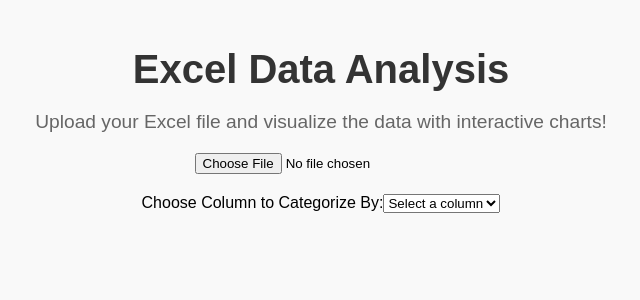
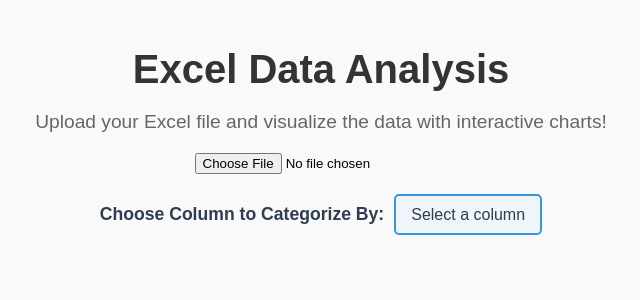
Before and after one commit to namancherwatta/ExcelAnalysis, a React (Create React App) app in the folder frontend/: page / in a window 1280 px wide. Shown: the top 300 px of the page, without its empty margins (319-959 px from the left). Built offline with nearby package versions, Linux system fonts and the light colour scheme.

Commit message:
Gave format made it inline

```diff
--- a/frontend/src/App.css
+++ b/frontend/src/App.css
@@ -81,3 +81,37 @@
 .download-button:hover {
   background-color: #45a049;
 }
+
+/* Dropdown styling */
+.column-selection {
+  margin-bottom: 20px;
+  font-size: 1.1rem;
+}
+
+.column-selection label {
+  margin-right: 10px;
+  font-weight: bold;
+  color: #2c3e50; /* Matching label color with title */
+}
+
+select {
+  padding: 10px 15px; /* Add padding to make it more clickable */
+  border-radius: 5px; /* Rounded corners */
+  border: 2px solid #3498db; /* Border matching the button color */
+  background-color: #f0f5f9; /* Light background color for the dropdown */
+  font-size: 1rem;
+  color: #2c3e50; /* Text color */
+  appearance: none; /* Remove default dropdown arrow */
+  cursor: pointer;
+  transition: background-color 0.3s, border-color 0.3s;
+}
+
+select:focus {
+  outline: none; /* Remove default focus outline */
+  border-color: #2980b9; /* Change border color on focus */
+  background-color: #e4eaf1; /* Lighter background on focus */
+}
+
+select:hover {
+  background-color: #e1f0f9; /* Slightly darker background on hover */
+}
--- a/frontend/src/App.jsx
+++ b/frontend/src/App.jsx
@@ -71,24 +71,29 @@ const App = () => {
 
     return (
       <div className="chart-container">
+        {/* Bar Chart */}
         <div className="chart-item">
           <BarChart width={350} height={300} data={data} margin={{ top: 20, right: 20, bottom: 40, left: 5 }}>
             <CartesianGrid strokeDasharray="3 3" />
             <XAxis dataKey="category" />
-  <YAxis />
+            <YAxis label={{ value: 'Count', angle: -90, position: 'insideLeft', offset: 10 }} />
             <Tooltip />
             <Bar dataKey="count" fill="#8884d8" />
           </BarChart>
         </div>
+
+        {/* Line Chart */}
         <div className="chart-item">
           <LineChart width={350} height={300} data={data} margin={{ top: 20, right: 20, bottom: 40, left: 5 }}>
             <CartesianGrid strokeDasharray="3 3" />
             <XAxis dataKey="category" />
-  <YAxis />
+            <YAxis label={{ value: 'Count', angle: -90, position: 'insideLeft', offset: 10 }} />
             <Tooltip />
             <Line type="monotone" dataKey="count" stroke="#8884d8" />
           </LineChart>
         </div>
+
+        {/* Pie Chart */}
         <div className="chart-item">
           <PieChart width={350} height={300}>
             <Pie
@@ -105,14 +110,13 @@ const App = () => {
               ))}
             </Pie>
             <Tooltip />
-  <Legend verticalAlign="top" height={36} /> {/* Add legend for Pie chart */}
+            <Legend verticalAlign="top" height={36} />
           </PieChart>
-
-
         </div>
       </div>
     );
   };
+
 
   return (
     <div className="app-container">
```
Lines whose indentation alone changed are shown as unchanged.
